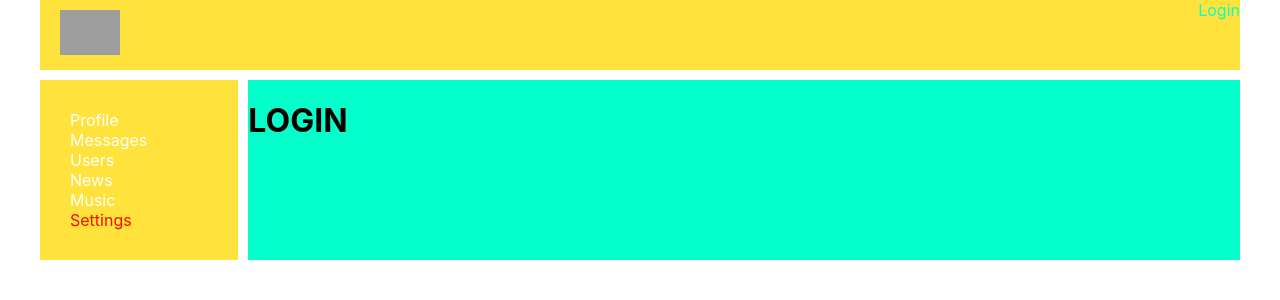
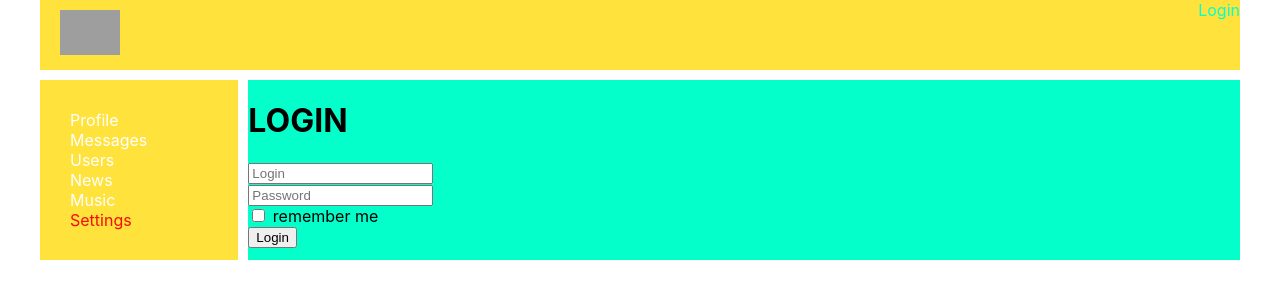
Before and after one commit to Anekens/social-network, a React (Create React App) app: page /#/login in a window 1280 px wide. Shown: the top 300 px of the page. Built offline with nearby package versions, Linux system fonts and the light colour scheme; no server answers; grey boxes are pictures that could not be loaded.

Commit message:
added 75 reduxForm

```diff
--- a/package.json
+++ b/package.json
@@ -11,6 +11,7 @@
     "react-router-dom": "^5.0.1",
     "react-scripts": "3.2.0",
     "redux": "^4.0.4",
+    "redux-form": "^8.2.6",
     "redux-thunk": "^2.3.0"
   },
   "scripts": {
--- a/src/components/Dialogs/Dialogs.jsx
+++ b/src/components/Dialogs/Dialogs.jsx
@@ -2,7 +2,7 @@
 import s from "./Dialogs.module.css"
 import DialogItem from "./DialogItem/DialogItem";
 import Message from "./Message/Message";
-import {Redirect} from "react-router-dom";
+
 
 
 const Dialogs = (props) => {
--- a/src/components/Login/Login.jsx
+++ b/src/components/Login/Login.jsx
@@ -1,9 +1,18 @@
 import React from 'react'
+import LoginReduxForm from "./LoginForm";
 
 
 const Login = (props) => {
+
+    const onSubmit = (formData) => {
+
+    };
+
     return (
-        <h1>LOGIN</h1>
+        <div>
+            <h1>LOGIN</h1>
+            <LoginReduxForm onSubmit={onSubmit}/>
+        </div>
     )
 };
 
--- /dev/null
+++ b/src/components/Login/LoginForm.jsx
@@ -0,0 +1,25 @@
+import React from 'react'
+import {Field, reduxForm} from "redux-form";
+
+const LoginForm = (props) => {
+    return (
+        <form onSubmit={props.handleSubmit}>
+            <div>
+                <Field placeholder={"Login"} name={"login"} component={"input"}/>
+            </div>
+            <div>
+                <Field placeholder={"Password"} name={"Password"} component={"input"}/>
+            </div>
+            <div>
+                <Field type={"checkbox"} name={"remember me"} component={"input"}/> remember me
+            </div>
+            <div>
+                <button>Login</button>
+            </div>
+        </form>
+    )
+};
+
+const LoginReduxForm = reduxForm({form: 'login'})(LoginForm);
+
+export default LoginReduxForm
--- a/src/components/Profile/ProfileContainer.jsx
+++ b/src/components/Profile/ProfileContainer.jsx
@@ -12,7 +12,7 @@
     componentDidMount() {
         let userId = this.props.match.params.userId;
         if (!userId) {
-            userId = 2
+            userId = 4909
         }
         this.props.getUsersProfile(userId);
         this.props.getStatus(userId)
--- a/src/components/Profile/ProfileInfo/ProfileStatus.jsx
+++ b/src/components/Profile/ProfileInfo/ProfileStatus.jsx
@@ -2,15 +2,6 @@
 
 
 class ProfileStatus extends React.Component {
-
-    componentDidUpdate(prevProps, prevState) {
-
-        if (prevProps.state !== this.props.status) {
-            this.setState({
-                status: this.props.status
-            })
-        }
-    }
 
     state = {
         editMode: false,
@@ -35,6 +26,14 @@
             status: e.currentTarget.value
         })
     };
+
+    componentDidUpdate(prevProps, prevState) {
+        if (prevProps.status !== this.props.status) {
+            this.setState({
+                status: this.props.status
+            })
+        }
+    }
 
     render() {
 
--- a/src/redux/redux-store.js
+++ b/src/redux/redux-store.js
@@ -5,6 +5,7 @@
 import usersReducer from "./users-reducer";
 import authReducer from "./auth-reducer";
 import  thunkMiddleware from "redux-thunk"
+import { reducer as formReducer } from 'redux-form'
 
 
 
@@ -13,7 +14,8 @@
     dialogsPage: dialogsReducer,
     sidebar: sidebarReducer,
     usersPage: usersReducer,
-    auth: authReducer
+    auth: authReducer,
+    form: formReducer
 });
 
 let store = createStore(reducers, applyMiddleware(thunkMiddleware));
```
Also changed, not shown: 1 other file (tests, documents, lock files or other folders).
